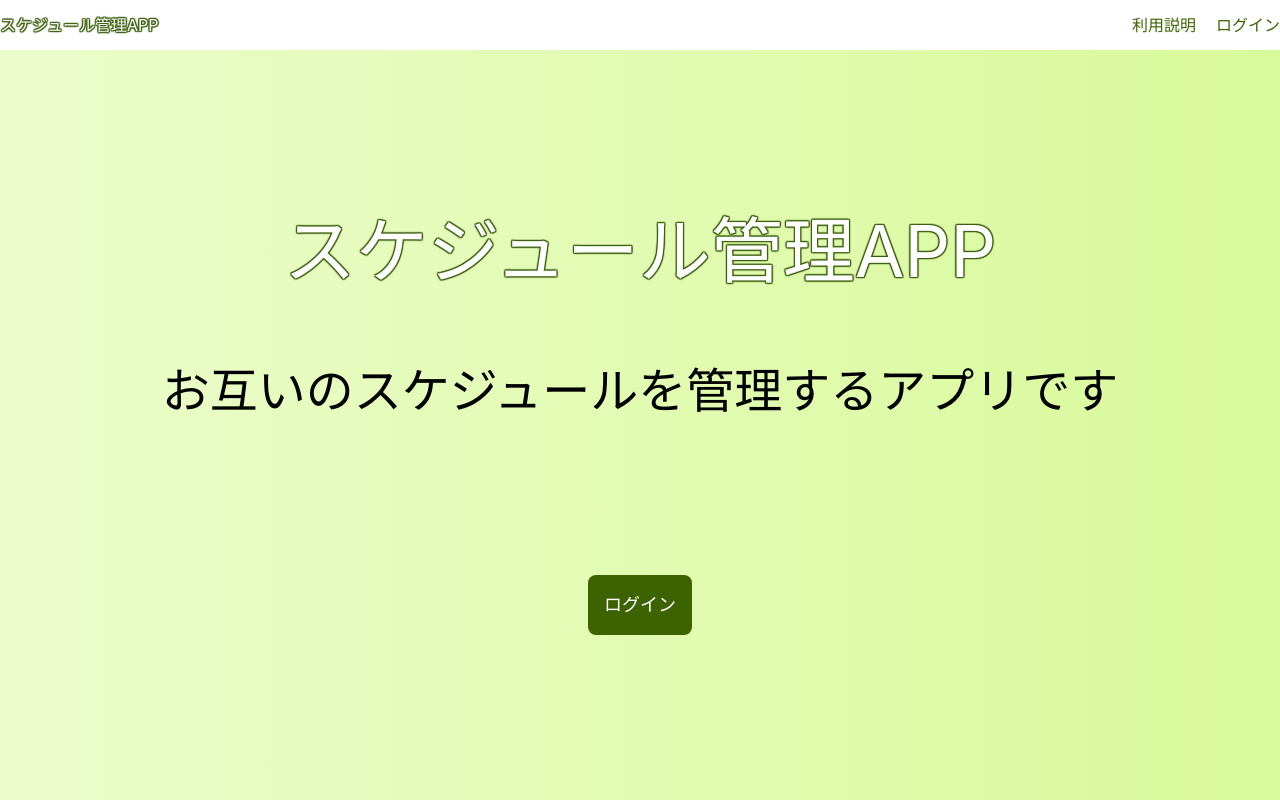
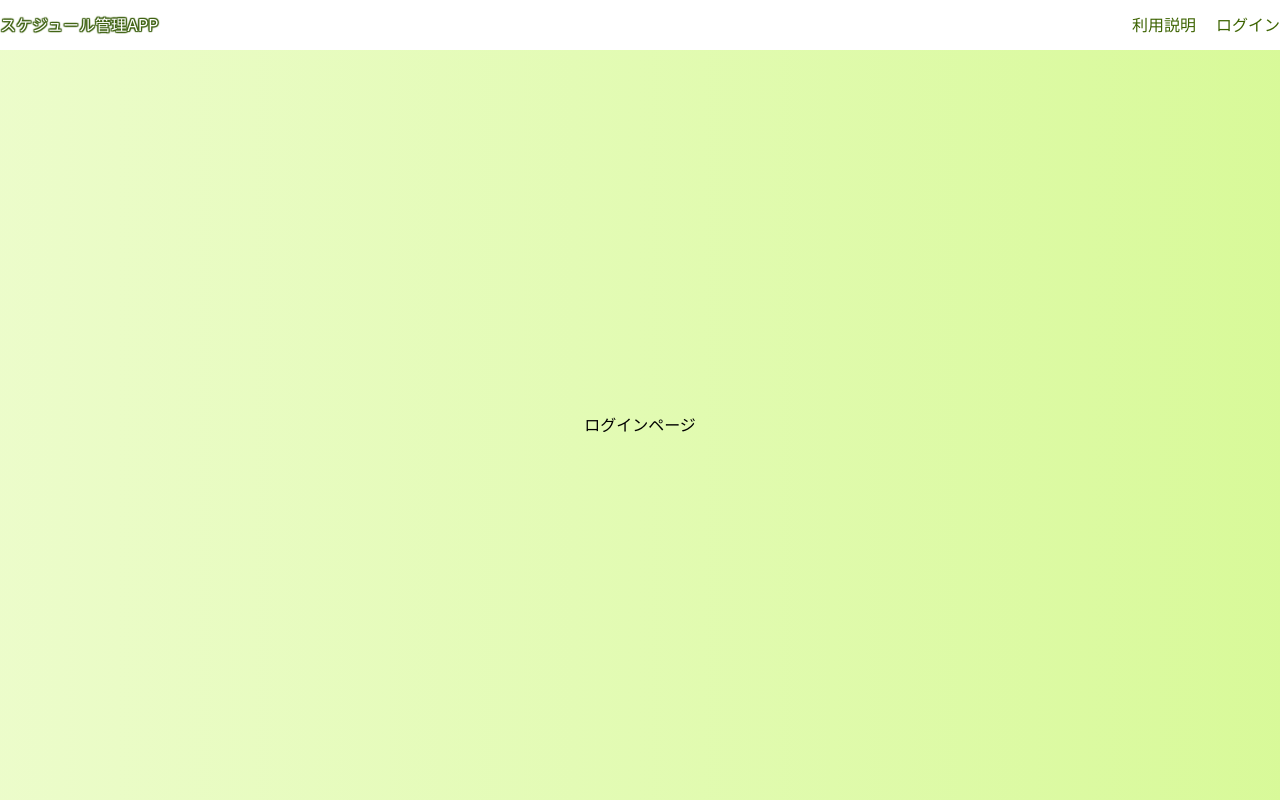
Before and after one commit to Hashimoto-Noriaki/react-calendar-project, a React (Vite) app: page /login in a window 1280 px wide. Built offline with nearby package versions, Linux system fonts and the light colour scheme.

Commit message:
feat: react-router-domを導入

```diff
--- a/package.json
+++ b/package.json
@@ -12,7 +12,8 @@
   "dependencies": {
     "@tailwindcss/vite": "^4.2.1",
     "react": "^19.2.0",
-    "react-dom": "^19.2.0"
+    "react-dom": "^19.2.0",
+    "react-router-dom": "^7.13.1"
   },
   "devDependencies": {
     "@eslint/js": "^9.39.1",
--- a/src/main.tsx
+++ b/src/main.tsx
@@ -1,10 +1,11 @@
 import React from 'react'
 import ReactDOM from 'react-dom/client'
+import { RouterProvider } from "react-router-dom";
 import './styles/index.css'
-import { TopPage } from './pages/TopPage';
+import { router } from './routes'
 
 ReactDOM.createRoot(document.getElementById('root')!).render(
   <React.StrictMode>
-    <TopPage/>
+    <RouterProvider router={router} />
   </React.StrictMode>,
 )
--- /dev/null
+++ b/src/pages/LoginPage.tsx
@@ -0,0 +1,5 @@
+export const LoginPage = () => {
+    return (
+        <div>ログインページ</div>
+    )
+}
--- a/src/pages/TopPage.tsx
+++ b/src/pages/TopPage.tsx
@@ -1,16 +1,13 @@
 import { PrimaryBtn } from '../shared/components/atoms/PrimaryBtn'
-import { NotLoginLayout } from '../shared/components/organisms/NotLoginLayout'
 
 export const TopPage = () => {
     return (
-        <NotLoginLayout>
-            <div className="text-center">
-                <h1 className="text-7xl logo">スケジュール管理APP</h1>
-                <p className="pt-[10vh] text-5xl">お互いのスケジュールを管理するアプリです</p>
-            </div>
+        <div className="text-center">
+            <h1 className="text-7xl logo">スケジュール管理APP</h1>
+            <p className="pt-[10vh] text-5xl">お互いのスケジュールを管理するアプリです</p>
             <div className="pt-[20vh]">
                 <PrimaryBtn>ログイン</PrimaryBtn>
             </div>
-        </NotLoginLayout>
+        </div>
     )
 }
--- /dev/null
+++ b/src/routes.tsx
@@ -0,0 +1,15 @@
+import { createBrowserRouter } from 'react-router-dom'
+import { TopPage } from "./pages/TopPage";
+import { LoginPage } from "./pages/LoginPage";
+import { NotLoginLayout } from "./shared/components/organisms/NotLoginLayout";
+
+export const router = createBrowserRouter([
+    {
+        path:"/",
+        element:<NotLoginLayout/>,
+        children: [
+            {index: true, element: <TopPage/> },
+            {path: "/login", element: <LoginPage/> },
+        ],
+    },
+])
--- a/src/shared/components/organisms/NotLoginLayout.tsx
+++ b/src/shared/components/organisms/NotLoginLayout.tsx
@@ -1,10 +1,6 @@
-import { ReactNode } from 'react'
+import { Outlet } from "react-router-dom";
 
-type PropsType = {
-    children:ReactNode;
-}
-
-export const NotLoginLayout = ({children}: PropsType) => {
+export const NotLoginLayout = () => {
     return (
         <div className="relative">
             <header className="bg-white leading-12.5 fixed top-0 left-0 right-0">
@@ -19,7 +15,7 @@
                 </div>
             </header>
             <main className="pt-12.5 bg-linear-to-r from-lime-100 to-lime-200 h-screen flex flex-col justify-center items-center">
-                {children}
+                <Outlet/>
             </main>
         </div>
     )
```
Also changed, not shown: 1 other file (tests, documents, lock files or other folders).
